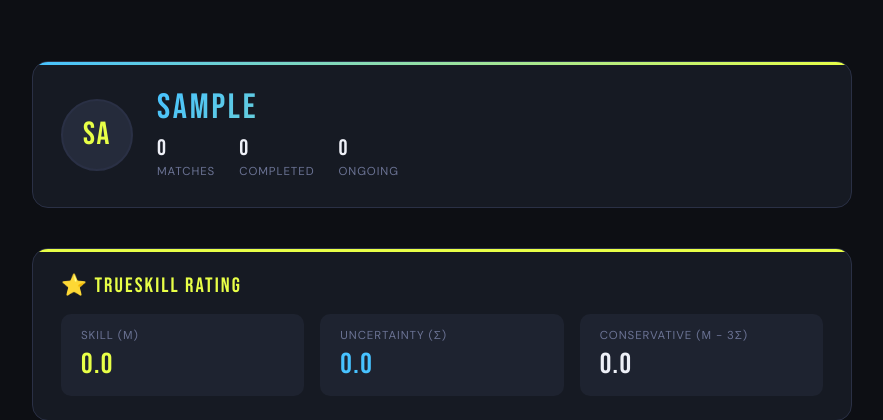
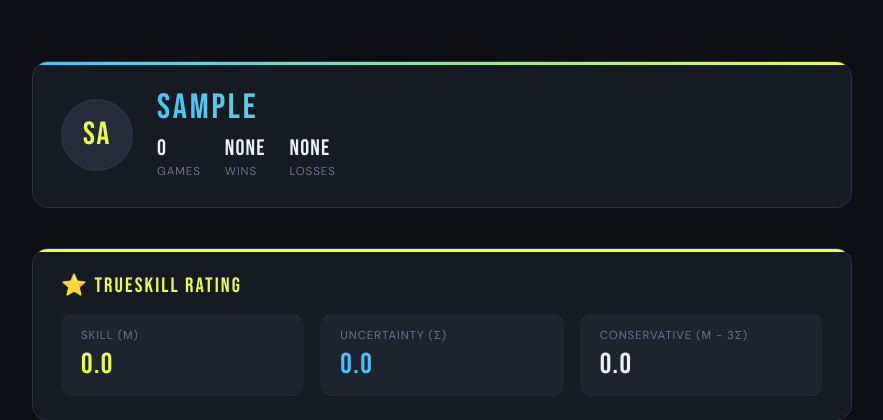
Before and after one commit to DimitriPC/CustomsDatabase, a Flask app: page /user/1 in a window 1280 px wide. Shown: the part 60-480 px from the top of the page, without its empty margins (198-1081 px from the left). Run offline with Flask 3, Linux system fonts and the light colour scheme; the visitor is signed in with stand-in values (Sample User, id 1); data that the repository does not hold is empty.

Commit message:
added games, wins, losses to user profile html

```diff
--- a/HelloFlask/templates/user_profile.html
+++ b/HelloFlask/templates/user_profile.html
@@ -404,16 +404,16 @@
             <div class="profile-username">{{ profile_user.username }}</div>
             <div class="profile-stats-row">
                 <div class="profile-stat">
-                    <span class="profile-stat-val">{{ matches | length }}</span>
-                    <span class="profile-stat-label">Matches</span>
+                    <span class="profile-stat-val">{{ profile_user.games }}</span>
+                    <span class="profile-stat-label">Games</span>
                 </div>
                 <div class="profile-stat">
-                    <span class="profile-stat-val">{{ matches | selectattr('status', 'equalto', 'completed') | list | length }}</span>
-                    <span class="profile-stat-label">Completed</span>
+                    <span class="profile-stat-val">{{ profile_user.wins }}</span>
+                    <span class="profile-stat-label">Wins</span>
                 </div>
                 <div class="profile-stat">
-                    <span class="profile-stat-val">{{ matches | selectattr('status', 'equalto', 'ongoing') | list | length }}</span>
-                    <span class="profile-stat-label">Ongoing</span>
+                    <span class="profile-stat-val">{{ profile_user.losses }}</span>
+                    <span class="profile-stat-label">Losses</span>
                 </div>
             </div>
         </div>
```
